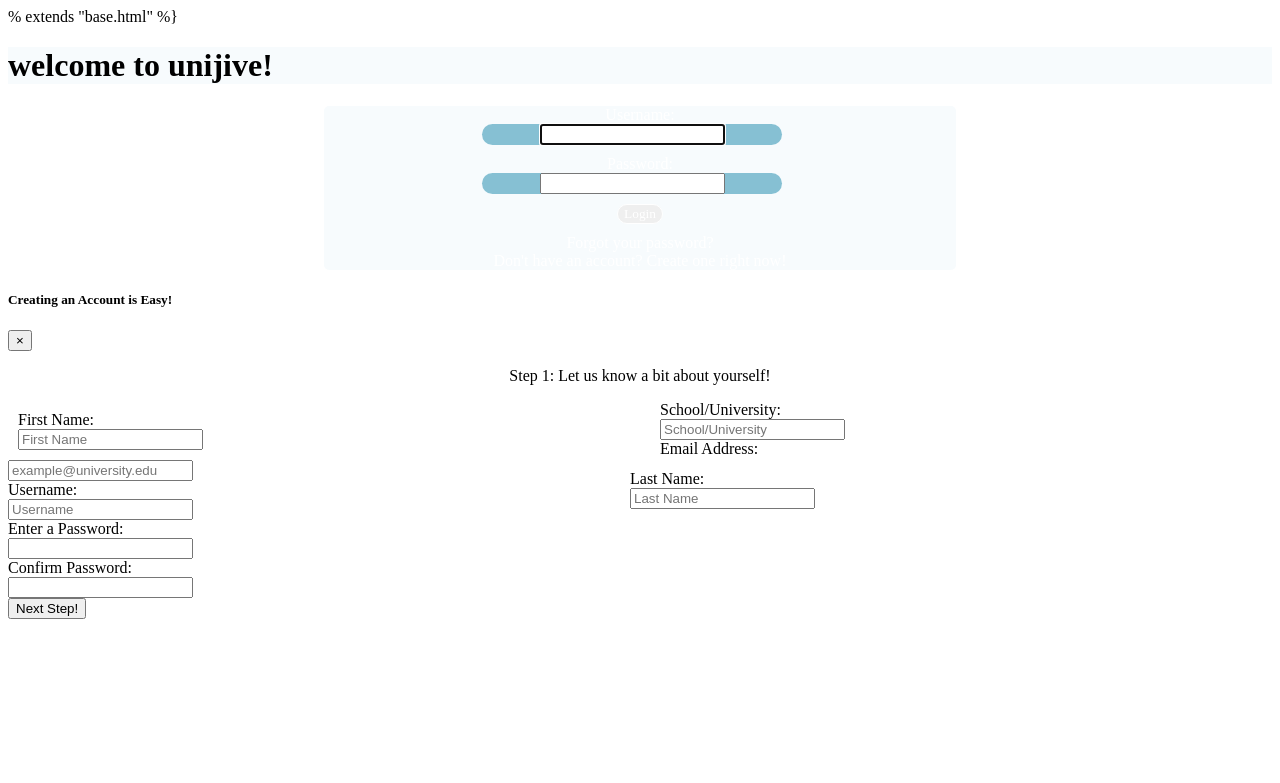
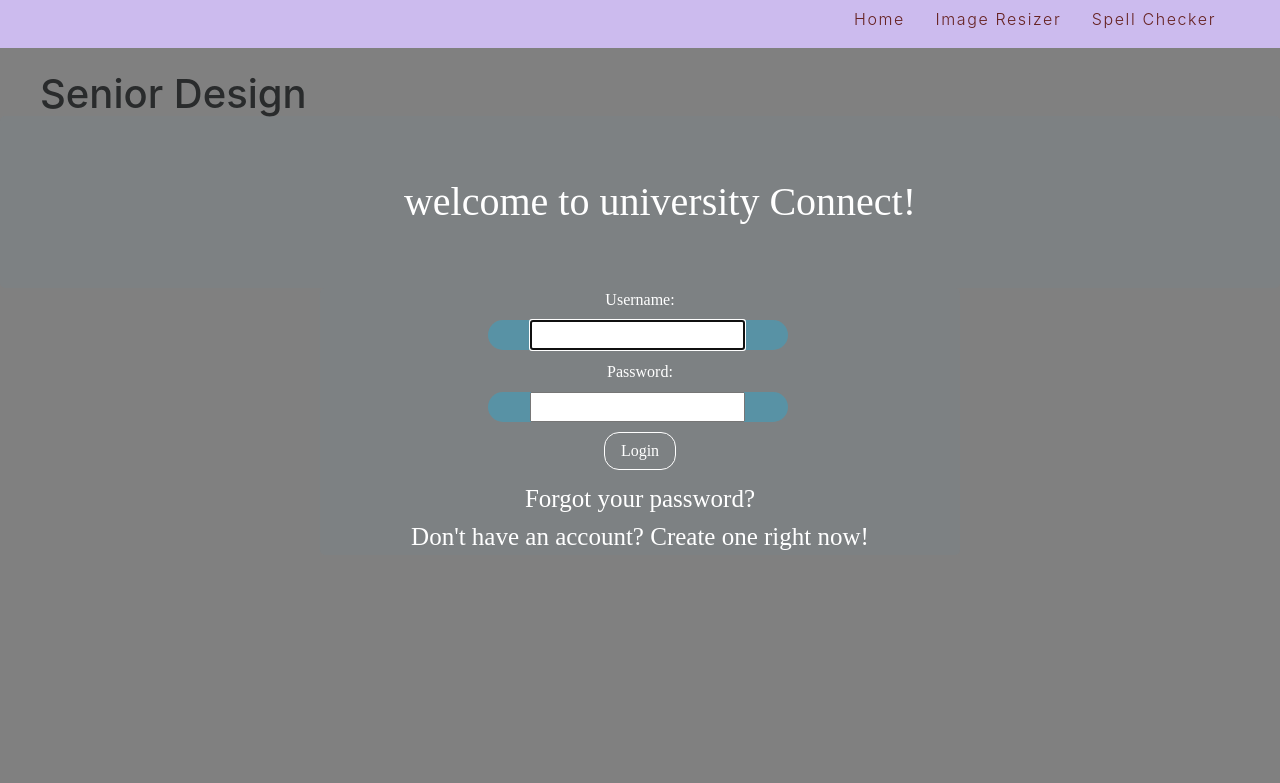
Before and after one commit to ldorourke/CS-4523-Senior-Design, a Django app: page /login/ in a window 1280 px wide. Shown: the top 783 px of the page. Run offline with Django 3.2, Linux system fonts and the light colour scheme; some libraries are stand-ins or nearby versions; some web fonts are replaced.

Commit message:
fixed up syntax/urls for logged out page

```diff
--- a/seniordesign/templates/home_logged_out copy.html
+++ b/seniordesign/templates/home_logged_out copy.html
@@ -1,22 +1,81 @@
-% extends "base.html" %}
+{% extends "base.html" %}
 {% block content %}
 {% load static %}
 {% load widget_tweaks %}
-    <body>
+<meta charset = "utf-8">
+            <meta name = "viewport" content="width=device-width, initial-scale=1">
 
-        <div class = "jumbotron" style="background-color: #439DBB0A;margin-bottom:0px;">
-            <h1 class = "welcome_splash">welcome to unijive!</h1>
+
+
+                    <script src="https://code.jquery.com/jquery-3.1.1.min.js">
+                        </script>
+                    <script src="https://cdnjs.cloudflare.com/ajax/libs/tether/1.4.0/js/tether.min.js">
+                        </script>
+                    <script src="https://maxcdn.bootstrapcdn.com/bootstrap/4.0.0-alpha.6/js/bootstrap.min.js">
+                        </script>
+
+                    <link href="https://maxcdn.bootstrapcdn.com/bootstrap/4.0.0-alpha.6/css/bootstrap.min.css" rel="stylesheet">
+
+                        <link rel="stylesheet" href="https://cdnjs.cloudflare.com/ajax/libs/animate.css/3.5.2/animate.min.css">
+
+
+
+
+                    <style>
+                        a.main_page{
+                            font-size: 25px;
+                            font-family:'GrandHotelRegular';
+
+                        }
+
+
+                        a.main_page:link, a.main_page:hover, a.main_page:active{
+                            color: white;
+                            text-decoration:none;
+
+
+                        }
+
+
+                    .welcome_splash{
+                        font-family: 'CaviarDreams';
+                        text-align: center;
+                        color: white;
+                    }
+                    body{
+
+
+                        background-color:gray;
+                    }
+
+                    .main_pageLoginInput{
+                        width:100%;max-width:300px;border-radius:15px;background-color:#439DBB9F;color:white;
+                    }
+
+                    input.main_pageLoginInput:focus {
+                        outline-width: 0;
+                    }
+
+                    {% load static %}
+
+                    @font-face{
+                       font-family: 'CaviarDreams';
+                       src: url("{% static 'caviar_dreams/CaviarDreams.ttf' %}");
+                     }
+                        </style>
+    <h1>Senior Design</h1>
+    <div class = "jumbotron" style="background-color: #439DBB0A;margin-bottom:0px;text-align: center;">
+        <h1 class = "welcome_splash">welcome to university Connect!</h1>
     </div>
 
     <div style = "background-color:#439DBB0A;width:50%;margin:auto;border-radius:5px;">
-            <form method = "POST" action="{% url 'login' %}" > {% csrf_token %}
+        <form method = "POST" action="{% url 'seniordesign:login' %}" > {% csrf_token %}
     <div class = "container" style="margin-bottom:10px;clear:left;text-align:center;">
         <div class = "form-label" style="color:white;font-family: 'CaviarDreams';">
                 {{ form.username.label_tag }}
         </div>
-            <div  style = "width:100%;max-width:300px;border-radius:15px;background-color:#439DBB9F;color:white;text-align:center;margin-left:25%;">{{ form.username | add_class:"main_pageLoginInput" }}</div>
+        <div  style = "width:100%;max-width:300px;border-radius:15px;background-color:#439DBB9F;color:white;text-align:center;margin-left:25%;">{{ form.username }}</div>
 
-           <!-- <input type = "email"  name= "emailAddress" style = "width:100%;max-width:300px;border-radius:15px;background-color:#439DBB9F;color:white;">-->
 
     </div>
 
@@ -25,8 +84,8 @@
                 {{ form.password.label_tag }}
         </div>
 
-           <div style = "width:100%;max-width:300px;border-radius:15px;background-color:#439DBB9F;color:white;margin-left:25%;">{{ form.password | add_class:"main_pageLoginInput" }}</div>
-             <!-- <input type = "password" name = "password" style = "width:100%;max-width:300px;border-radius:15px;background-color:#439DBB9F;color:white;"> -->
+       <div style = "width:100%;max-width:300px;border-radius:15px;background-color:#439DBB9F;color:white;margin-left:25%;">{{ form.password }}</div>
+
 
     </div>
 
```
Lines whose indentation alone changed are shown as unchanged.
